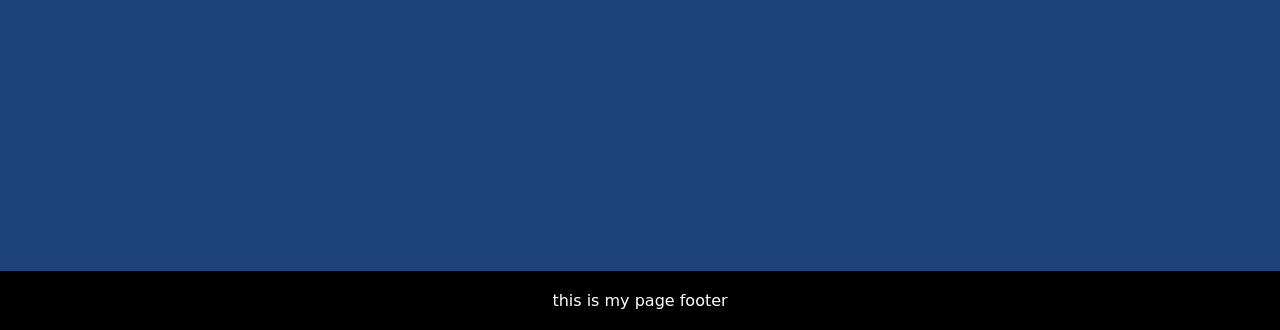
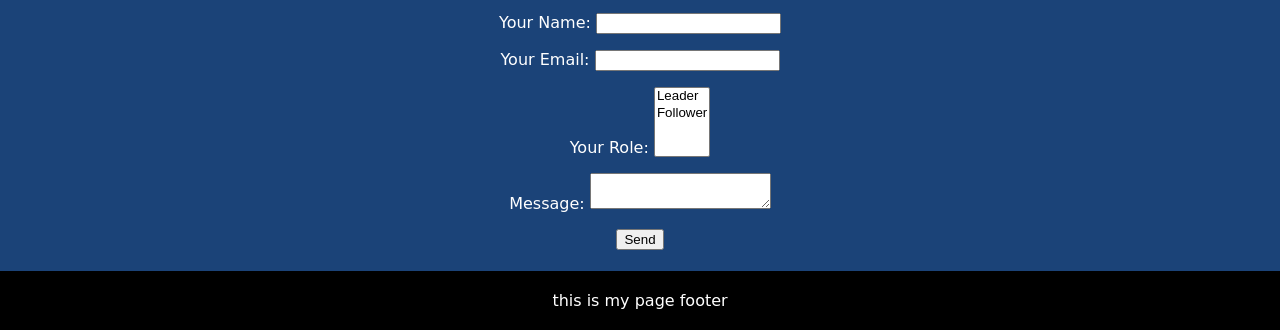
Before and after one commit to mikeromero4/calendar, a website: page index.html in a window 1280 px wide. Shown: the part 470-800 px from the top of the page. Drawn offline with Linux system fonts and the light colour scheme.

Commit message:
Update index.html

```diff
--- a/index.html
+++ b/index.html
@@ -44,6 +44,29 @@
 <form netlify method='POST' name='fform' id='fform1'>
 	<input name='test' id='test2'>
 	<input type='submit'>
+	</form>
+
+
+<form name="contact" method="POST" data-netlify="true">
+  <p>
+    <label>Your Name: <input type="text" name="name" /></label>
+  </p>
+  <p>
+    <label>Your Email: <input type="email" name="email" /></label>
+  </p>
+  <p>
+    <label>Your Role: <select name="role[]" multiple>
+      <option value="leader">Leader</option>
+      <option value="follower">Follower</option>
+    </select></label>
+  </p>
+  <p>
+    <label>Message: <textarea name="message"></textarea></label>
+  </p>
+  <p>
+    <button type="submit">Send</button>
+  </p>
+</form>
 </body>
 
 </html>
```
